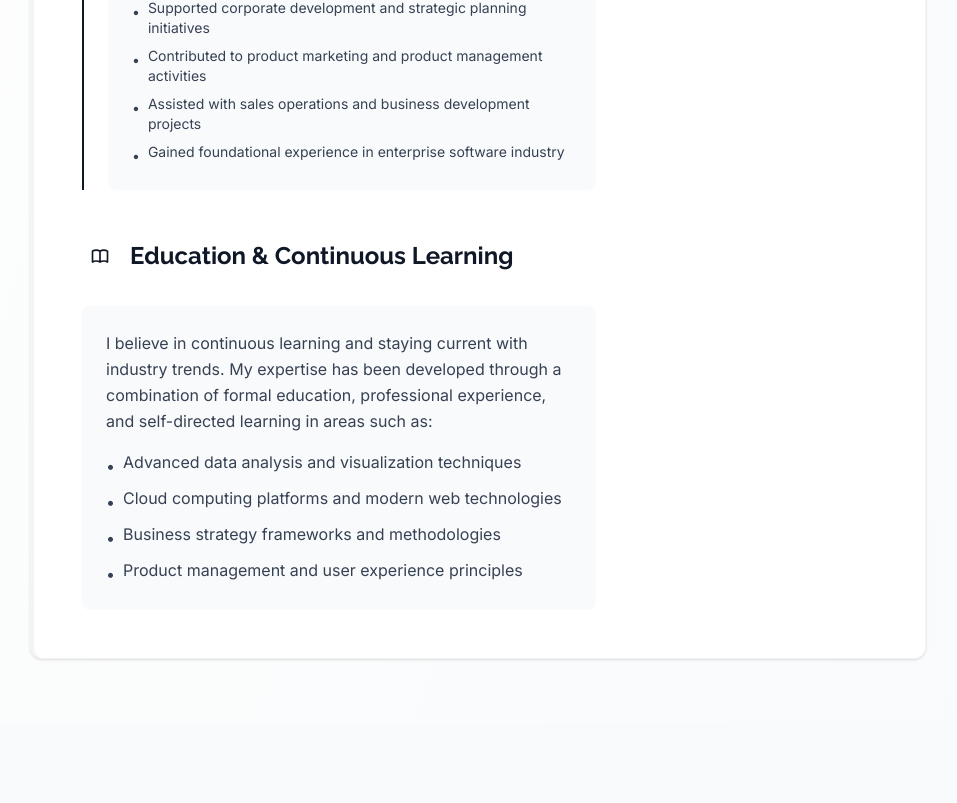
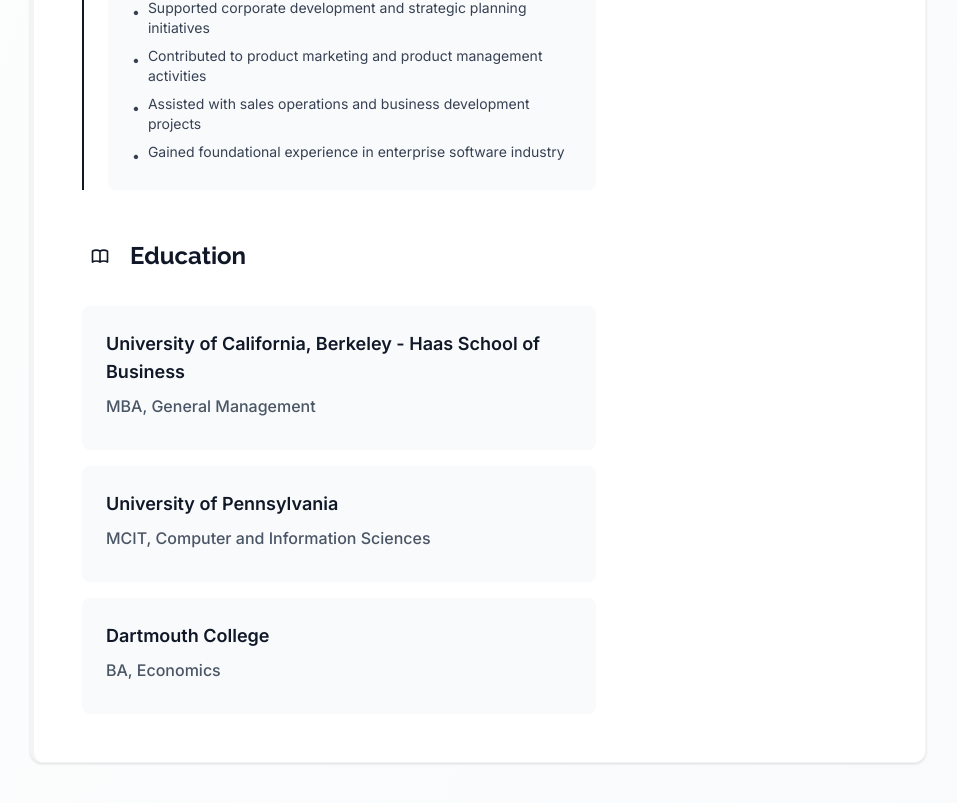
Before and after one commit to johnhentrich/personal-site, a Next.js app: page /personal-site/resume in a window 1280 px wide. Shown: the part 3462-4265 px from the top of the page, without its empty margins (162-1119 px from the left). Before the commit the page ends 4185 px from the top, so only its background shows below. Built offline with nearby package versions, Linux system fonts and the light colour scheme.

Commit message:
Add complete education section with UC Berkeley MBA, UPenn MCIT, and Dartmouth BA

```diff
--- a/src/app/resume/page.tsx
+++ b/src/app/resume/page.tsx
@@ -170,32 +170,29 @@
                     <path strokeLinecap="round" strokeLinejoin="round" strokeWidth={2} d="M12 6.253v13m0-13C10.832 5.477 9.246 5 7.5 5S4.168 5.477 3 6.253v13C4.168 18.477 5.754 18 7.5 18s3.332.477 4.5 1.253m0-13C13.168 5.477 14.754 5 16.5 5c1.746 0 3.332.477 4.5 1.253v13C19.832 18.477 18.246 18 16.5 18c-1.746 0-3.332.477-4.5 1.253" />
                   </svg>
                 </span>
-                Education & Continuous Learning
+                Education
               </h2>
-              <div className="bg-gray-50 rounded-lg p-6">
-                <p className="text-gray-700 leading-relaxed">
-                  I believe in continuous learning and staying current with industry trends. My expertise has been
-                  developed through a combination of formal education, professional experience, and self-directed
-                  learning in areas such as:
-                </p>
-                <ul className="mt-4 space-y-2">
-                  <li className="text-gray-700 flex items-start">
-                    <span className="text-primary mr-2 mt-1">•</span>
-                    Advanced data analysis and visualization techniques
-                  </li>
-                  <li className="text-gray-700 flex items-start">
-                    <span className="text-primary mr-2 mt-1">•</span>
-                    Cloud computing platforms and modern web technologies
-                  </li>
-                  <li className="text-gray-700 flex items-start">
-                    <span className="text-primary mr-2 mt-1">•</span>
-                    Business strategy frameworks and methodologies
-                  </li>
-                  <li className="text-gray-700 flex items-start">
-                    <span className="text-primary mr-2 mt-1">•</span>
-                    Product management and user experience principles
-                  </li>
-                </ul>
+              <div className="space-y-4">
+                <div className="bg-gray-50 rounded-lg p-6">
+                  <h3 className="text-lg font-semibold text-gray-900 mb-2">
+                    University of California, Berkeley - Haas School of Business
+                  </h3>
+                  <p className="text-gray-600 font-medium mb-2">MBA, General Management</p>
+                </div>
+
+                <div className="bg-gray-50 rounded-lg p-6">
+                  <h3 className="text-lg font-semibold text-gray-900 mb-2">
+                    University of Pennsylvania
+                  </h3>
+                  <p className="text-gray-600 font-medium mb-2">MCIT, Computer and Information Sciences</p>
+                </div>
+
+                <div className="bg-gray-50 rounded-lg p-6">
+                  <h3 className="text-lg font-semibold text-gray-900 mb-2">
+                    Dartmouth College
+                  </h3>
+                  <p className="text-gray-600 font-medium mb-2">BA, Economics</p>
+                </div>
               </div>
             </section>
           </div>
```
